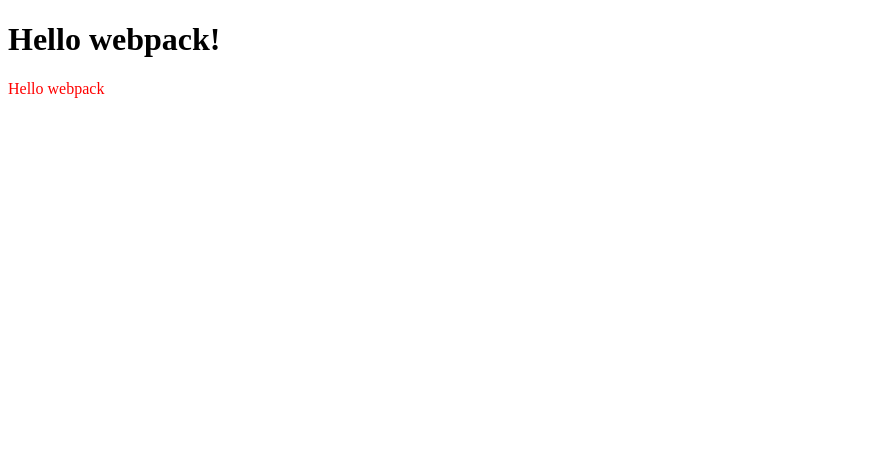
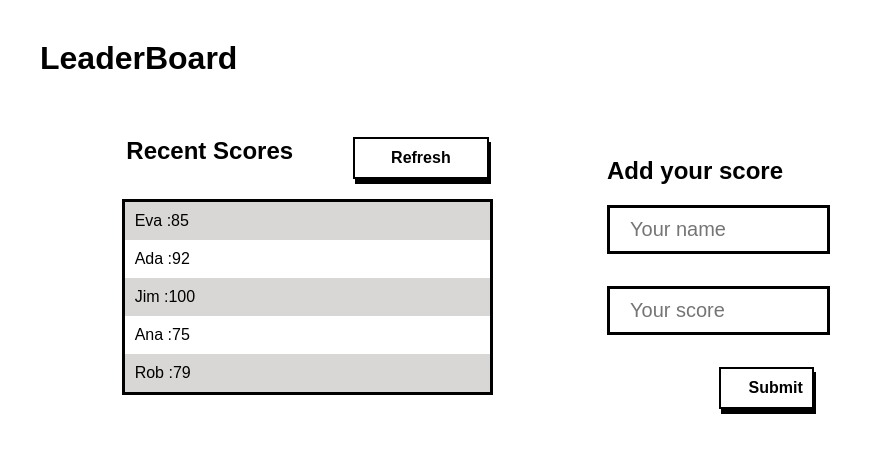
Before and after one commit to Somdotta07/Leaderboard, a website built with webpack: page src/index.html in a window 1280 px wide. Shown: the whole page, without its empty margins (0-885 px from the left). Built offline with nearby package versions, Linux system fonts and the light colour scheme.

Commit message:
Add features to the project
Add html
Add css
Add js files

```diff
--- a/src/index.html
+++ b/src/index.html
@@ -6,6 +6,27 @@
     <title>Wbpack Exercise</title>
 </head>
 <body>
-    <h1>Hello webpack!</h1>
+    <h1>LeaderBoard</h1>
+    <div class="main-container">
+    <section class="left">
+        <div class="heading">
+            <h2>Recent Scores</h2>
+            <button type="button" class="btn refresh-btn">Refresh</button>
+        </div>
+        <ul id="scoreboard" class="scoreboard">
+
+        </ul>
+    </section>
+    <section class="right">
+        <div class="input-heading">
+            <h2>Add your score</h2>
+        </div>
+        <div class="input-score">
+            <input type="text" name="name" id="name" placeholder="Your name">
+            <input type="number" name="score" id="score" placeholder="Your score">
+            <input type="button" value="Submit" class="btn submit-btn">
+        </div>
+    </section>
+</div>
 </body>
 </html>
--- a/src/index.js
+++ b/src/index.js
@@ -1,13 +1,7 @@
-import _ from 'lodash';
+/* eslint-disable linebreak-style */
 import './style.css';
-function component() {
-    const element = document.createElement('div');
+import { scoreList, updateList } from './scorelist.js';
 
-   // Lodash, now imported by this script
-    element.innerHTML = _.join(['Hello', 'webpack'], ' ');
-    element.classList.add('hello');
+const scoreBoard = document.getElementById('scoreboard');
 
-    return element;
-  }
-
-  document.body.appendChild(component());
+updateList(scoreList, scoreBoard);
--- /dev/null
+++ b/src/scorelist.js
@@ -0,0 +1,21 @@
+/* eslint-disable linebreak-style */
+const scoreList = [
+  { name: 'Eva', score: 85 },
+  { name: 'Ada', score: 92 },
+  { name: 'Jim', score: 100 },
+  { name: 'Ana', score: 75 },
+  { name: 'Rob', score: 79 },
+];
+
+const updateList = (list, listContainer) => {
+  let scoreBoardContainer = '';
+  list.forEach((element) => {
+    const { name, score } = element;
+    scoreBoardContainer += `<li>
+      <p>${name} :${score}</p>
+      </li>`;
+  });
+  listContainer.innerHTML = scoreBoardContainer;
+};
+
+export { scoreList, updateList };
--- a/src/style.css
+++ b/src/style.css
@@ -1,3 +1,97 @@
-.hello {
-    color: red;
-  }
+* {
+  margin: 0;
+  padding: 0;
+  box-sizing: border-box;
+}
+
+* ul li {
+  list-style-type: none;
+}
+
+body {
+  font-family: Arial, Helvetica, sans-serif;
+  font-size: 16px;
+  padding: 40px;
+}
+
+input, input::placeholder {
+  font-size: 20px;
+  padding: 10px;
+}
+
+.main-container {
+  width: 90%;
+  display: grid;
+  grid-template-columns: 1fr 1fr;
+  gap: 10px;
+  margin: 30px 0px;
+}
+
+.main-container section {
+  padding: 30px 2px;
+  align-items: center;
+}
+
+.left {
+  margin: 0;
+  display: flex;
+  flex-direction: column;
+}
+
+.heading {
+  display: flex;
+  flex-direction: row;
+  gap: 60px;
+}
+
+.scoreboard{
+  border: 3px solid black;
+  margin: 20px 0;
+  width: 70%;
+}
+
+.scoreboard li {
+  padding: 10px;
+}
+
+ul > li:nth-child(odd){
+  background-color: rgb(216, 215, 213);
+}
+
+
+.input-heading {
+  margin: 20px;
+}
+
+
+.input-score {
+  width: 60%;
+  display: flex;
+  flex-direction: column;
+  margin: 20px;
+  gap: 32px;
+}
+
+#name,#score {
+  width: 70%;
+  border: 3px solid #000;
+}
+
+.btn {
+  background-color: #fff;
+  border: 2px solid #000;
+  color: #000;
+  padding: 10px 36px;
+  box-shadow: 2px 5px;
+  text-align: center;
+  text-decoration: none;
+  display: flex;
+  font-size: 16px;
+  font-weight: 600;
+}
+
+.submit-btn {
+ width: 30%;
+ padding: 10px 28px;
+ align-self: center;
+}
```
Also changed, not shown: dist/index.html, dist/main.js.
